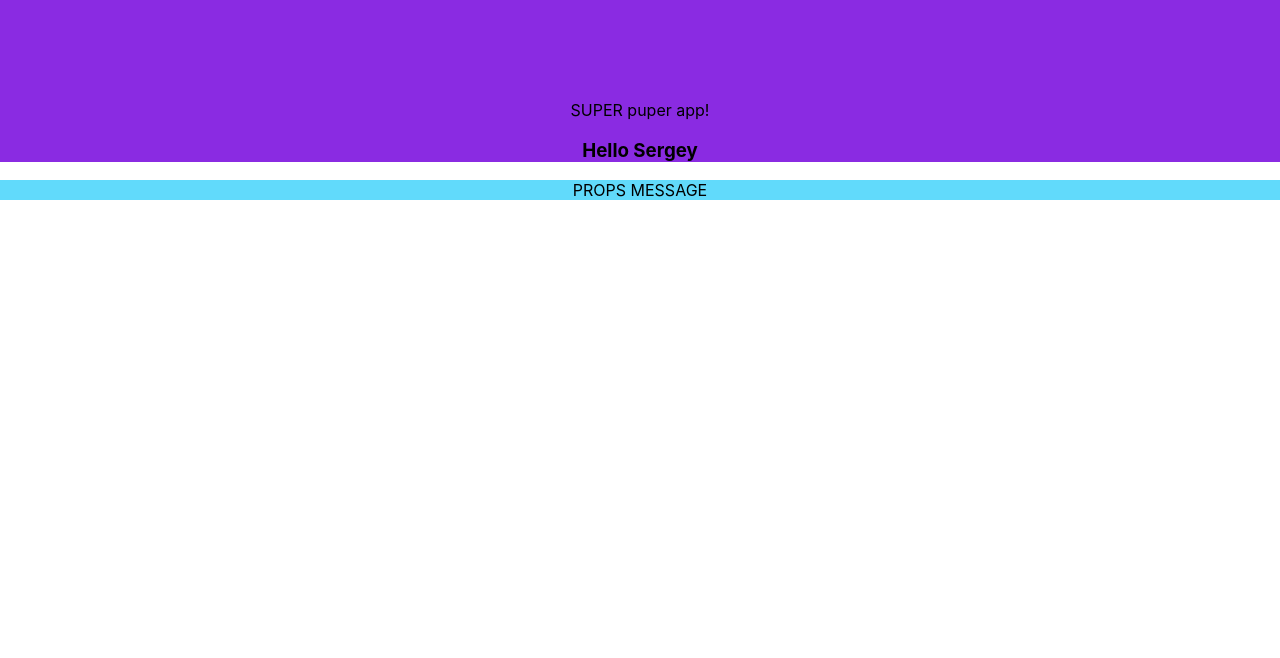
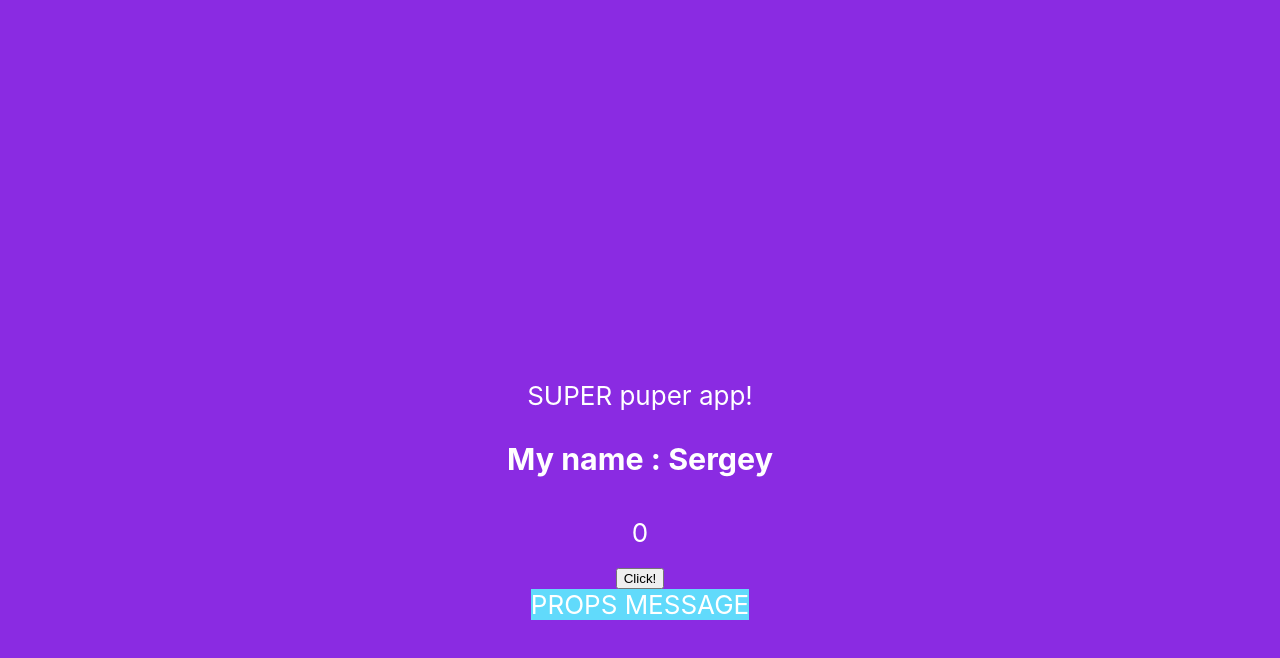
Before and after one commit to rediska668/task-1, a React (Create React App) app: page / in a window 1280 px wide. Shown: the top 658 px of the page. Built offline with nearby package versions, Linux system fonts and the light colour scheme.

Commit message:
Commit-2.1

```diff
--- a/src/App.js
+++ b/src/App.js
@@ -1,16 +1,18 @@
 import logo from './logo.svg';
 import './App.scss';
 import Message from "./Message";
+import Counter from "./Counter";
 
 function App(props) {
 
   return (
     <div>
-      <header className='header-blue'>
+      <header className={`App-header ${props.showred ? "header-red" : "header-blue"}`}>
         SUPER puper app!
-        <h3>Hello {props.myName}</h3>
+        <h3>My name : {props.myName}</h3>
+        <Counter />
+        <Message name={'props message'} />
       </header>
-      <Message name={'props message'} />
     </div >
   );
 }
--- /dev/null
+++ b/src/Counter.js
@@ -0,0 +1,7 @@
+const Counter = () => {
+    return <div>
+        <span className="counter">0</span>
+        <button className="counter-button">Click!</button>
+    </div>
+}
+export default Counter;
```
